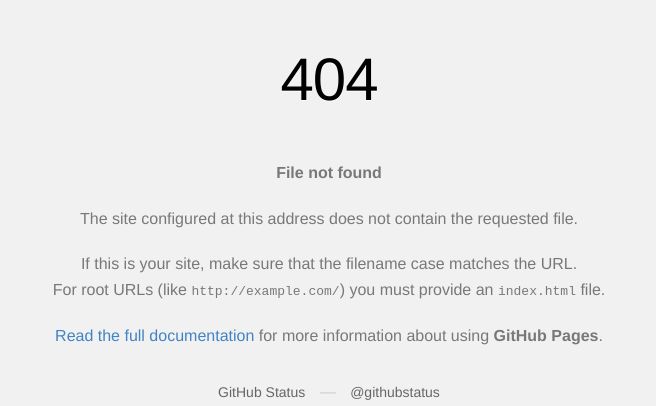
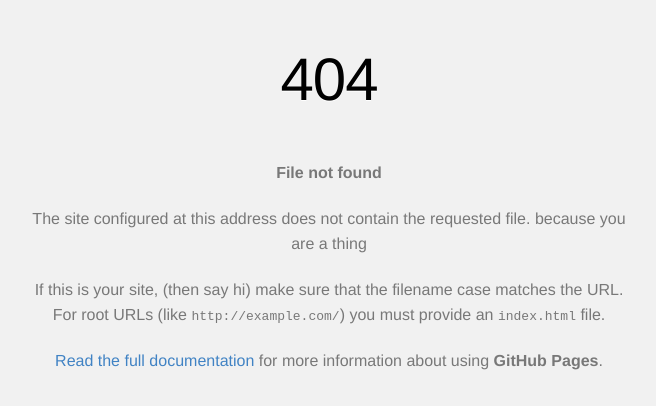
Before and after one commit to MurderMysteryBot/murdermysterybot.github.io, a plain HTML site: page index.html in a window 1280 px wide. Shown: the top 406 px of the page, without its empty margins (311-967 px from the left). Drawn offline with Linux system fonts and the light colour scheme.

Commit message:
Update index.html

```diff
--- a/index.html
+++ b/index.html
@@ -57,11 +57,11 @@
 
       <p>
         The site configured at this address does not
-        contain the requested file.
+        contain the requested file. because you are a thing
       </p>
 
       <p>
-        If this is your site, make sure that the filename case matches the URL.<br>
+        If this is your site, (then say hi) make sure that the filename case matches the URL.<br>
         For root URLs (like <code>http://example.com/</code>) you must provide an
         <code>index.html</code> file.
       </p>
```
